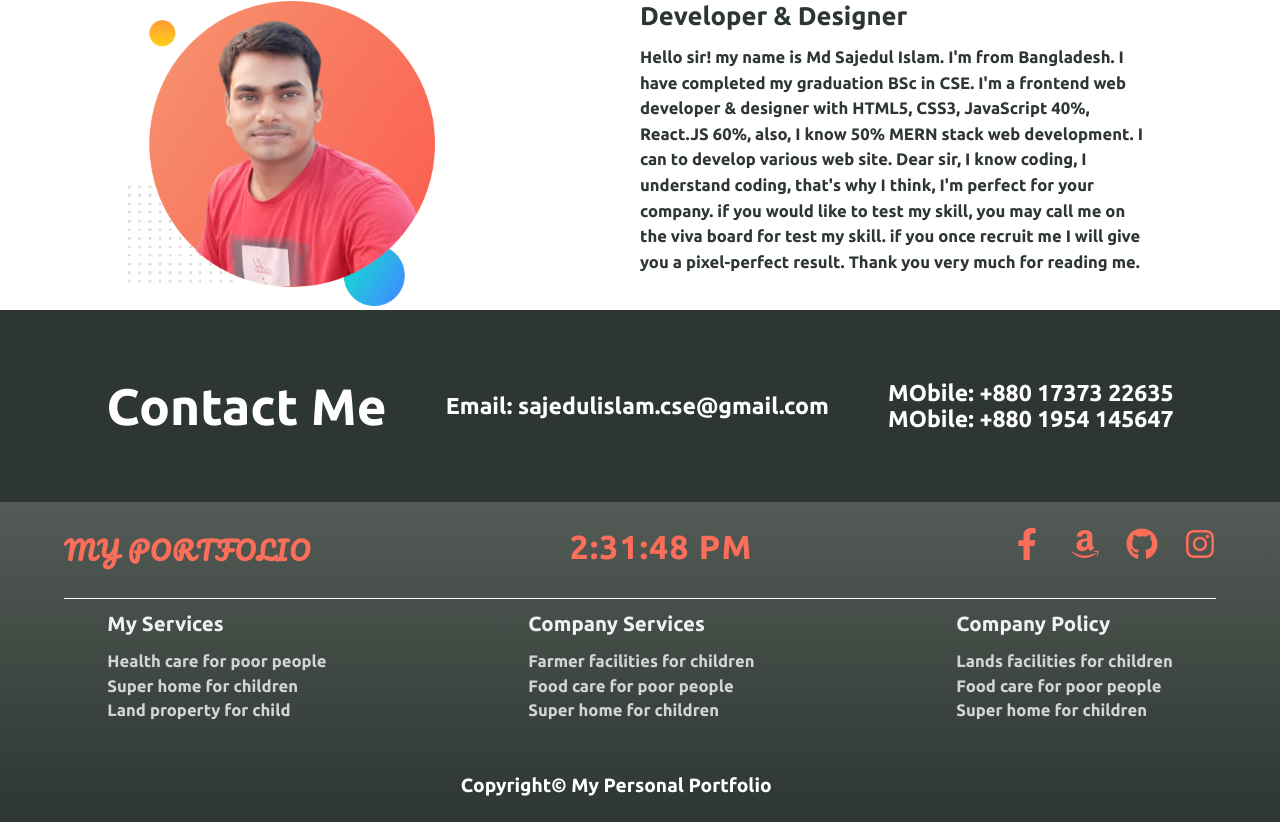
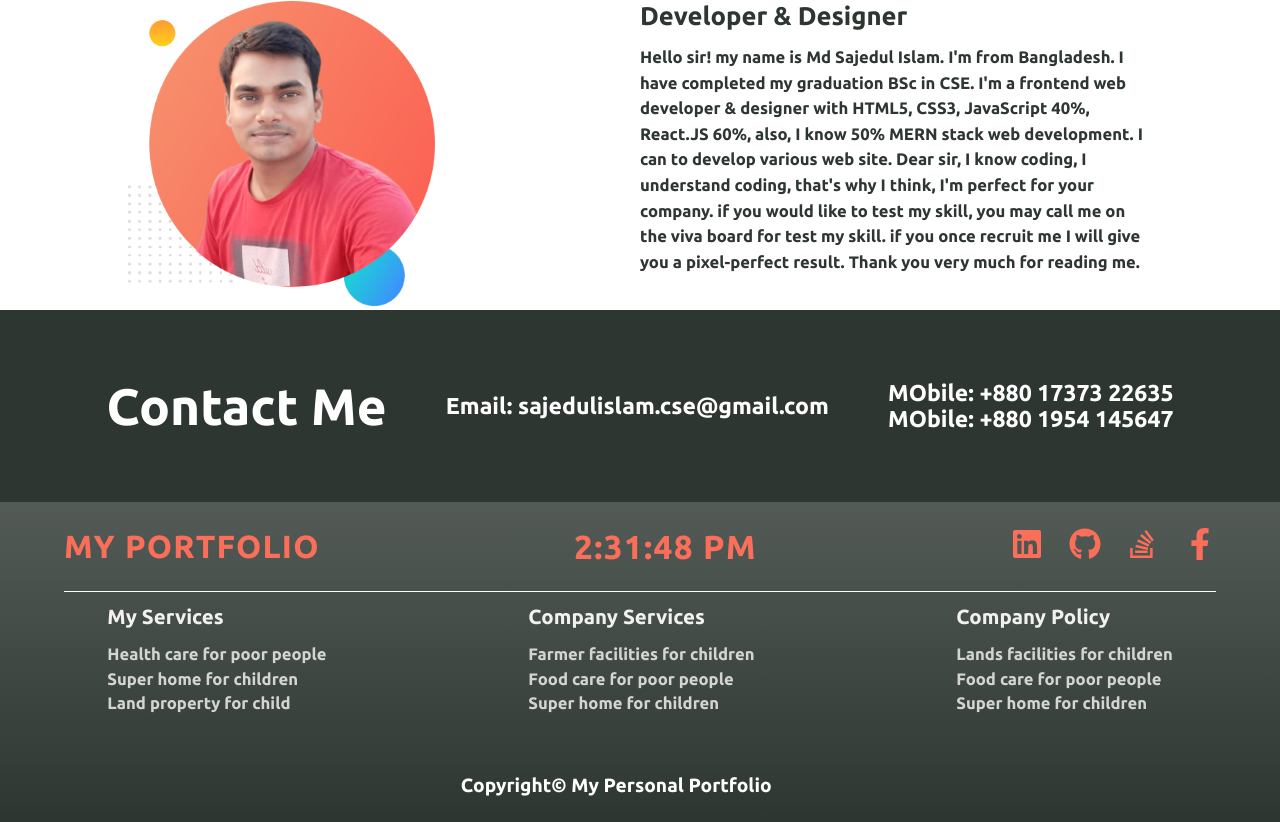
Before and after one commit to mdsajedulislamdev/my-portfolio.me, a React (Create React App) app: page / in a window 1280 px wide. Shown: the part 1011-1833 px from the top of the page. Built offline with nearby package versions, Linux system fonts and the light colour scheme.

Commit message:
updated some code

```diff
--- a/src/Components/Contact/Contact.module.css
+++ b/src/Components/Contact/Contact.module.css
@@ -29,8 +29,9 @@
 @media screen and (max-width: 600px) {
   .ContactMainDiv {
     width: 100vw;
-    height: 15vw;
+    height: 20vw;
     padding: 5vw;
+    margin-top: 5vw;
     display: flex;
     justify-content: space-around;
     align-items: center;
--- a/src/Components/Footer/Footer.js
+++ b/src/Components/Footer/Footer.js
@@ -1,6 +1,6 @@
 import React from "react";
 import style from "./Footer.module.css";
-import { FaFacebookF, FaAmazon, FaGithub, FaInstagram } from "react-icons/fa";
+import { FaFacebookF, FaLinkedin, FaGithub, FaStackOverflow } from "react-icons/fa";
 
 import { useState } from "react";
 
@@ -24,16 +24,24 @@ const Footer = () => {
           </div>
           <div className={style.iconDiv}>
             <span>
-              <FaFacebookF className={style.icon} />
+              <a href="https://www.linkedin.com/in/mdsajedulislam-bd/" rel="noreferrer" target="_blank">
+                {<FaLinkedin className={style.icon} />}
+              </a>
             </span>
             <span>
-              <FaAmazon className={style.icon} />
+              <a href="https://github.com/mdsajedulislamdev?tab=repositories" rel="noreferrer" target="_blank">
+                {<FaGithub className={style.icon} />}
+              </a>
             </span>
             <span>
-              <FaGithub className={style.icon} />
+              <a href="https://stackoverflow.com/users/18383895/md-sajedul-islam?tab=profile" rel="noreferrer" target="_blank">
+                {<FaStackOverflow className={style.icon} />}
+              </a>
             </span>
             <span>
-              <FaInstagram className={style.icon} />
+              <a href="https://www.facebook.com/mdshajedul.islam/" rel="noreferrer" target="_blank">
+                {<FaFacebookF className={style.icon} />}
+              </a>
             </span>
           </div>
         </div>
--- a/src/Components/Footer/Footer.module.css
+++ b/src/Components/Footer/Footer.module.css
@@ -14,10 +14,15 @@
 }
 .title {
   text-align: left;
-  font-size: 2vw;
+  font-size: 2.5vw;
   color: #fa6e5a;
   letter-spacing: 0.1vw;
-  font-family: "Pacifico", cursive;
+  cursor: pointer;
+  font-family: "Ubuntu", sans-serif;
+  transition: 0.2s ease-in-out;
+}
+.title:hover {
+  color: #a5c41f;
 }
 .time {
   text-align: left;
@@ -36,6 +41,9 @@
   display: flex;
   justify-content: center;
   gap: 2vw;
+}
+.iconDiv a {
+  text-decoration: none;
 }
 .icon {
   font-size: 2.5vw;
--- a/src/Components/Home/Home.module.css
+++ b/src/Components/Home/Home.module.css
@@ -75,10 +75,10 @@
   width: 24vw;
   display: block;
   margin-left: auto;
-  animation: rotateImage 3s 1 linear;
+  animation: moveImage 2s 1 linear;
 }
 /* ===============Image Animation====================*/
-@keyframes rotateImage {
+@keyframes moveImage {
   0% {
     transform: translateY(150%);
   }
@@ -107,29 +107,29 @@
   font-weight: bold;
   color: #2d3630;
   font-family: "Ubuntu", sans-serif;
-  animation: moveName 2s 1 linear;
+  /* animation: moveName 2s 1 linear; */
 }
 /* ===============Name Animation====================*/
-@keyframes moveName {
+/* @keyframes moveName {
   0% {
     transform: scale(0%);
   }
   100% {
     transform: scale(100%);
   }
-}
+} */
 .Designation {
   font-size: 1.8vw;
   font-weight: bold;
   line-height: 3vw;
   color: #2d3630;
   font-family: "Ubuntu", sans-serif;
-  animation: moveDesignation 3s 1 linear;
+  animation: moveDesignation 2s 1 linear;
 }
 /* ===============Designation Animation====================*/
 @keyframes moveDesignation {
   0% {
-    transform: translateY(-200%);
+    transform: translateY(-50%);
   }
   100% {
     transform: translateY(0%);
@@ -140,12 +140,12 @@
   font-weight: bold;
   color: #2d3630;
   font-family: "Ubuntu", sans-serif;
-  animation: moveExpert 3s 1 linear;
+  animation: moveExpert 2s 1 linear;
 }
 /* ===============Expert Animation====================*/
 @keyframes moveExpert {
   0% {
-    transform: translateY(-500%);
+    transform: translateY(-100%);
   }
   100% {
     transform: translateY(0%);
```
